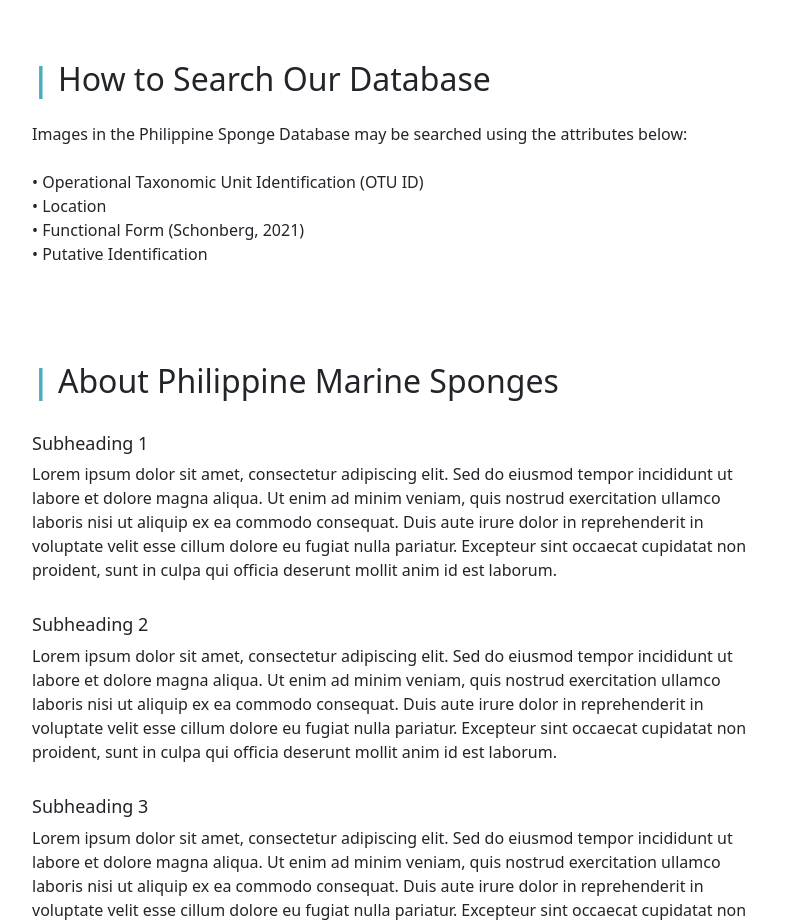
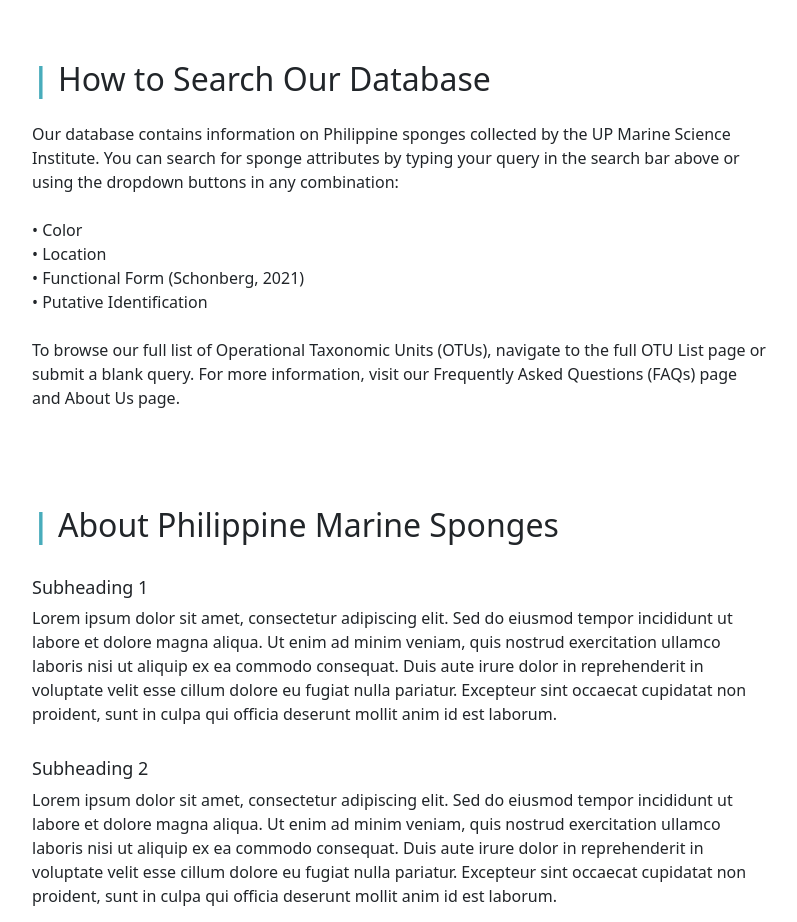
Before and after one commit to Geez-l/sponge-database, a Next.js app: page / in a window 1280 px wide. Shown: the part 860-1782 px from the top of the page, without its empty margins (240-1037 px from the left). Built offline with nearby package versions, Linux system fonts and the light colour scheme; no server answers.

Commit message:
about us layouting

```diff
--- a/src/app/components/homeCards.tsx
+++ b/src/app/components/homeCards.tsx
@@ -28,10 +28,11 @@
       <Card.Body>
         <Card.Title className='card-heading'><span className='title-bar'>|</span> How to Search Our Database</Card.Title>
         <Card.Text className='card-body-text'>
-          Images in the Philippine Sponge Database may be searched using the attributes below:
+          Our database contains information on Philippine sponges collected by the UP Marine Science Institute.
+          You can search for sponge attributes by typing your query in the search bar above or using the dropdown buttons in any combination:
           <br />
           <br />
-          • Operational Taxonomic Unit Identification (OTU ID)
+          • Color
           <br />
           • Location
           <br />
@@ -39,6 +40,9 @@
           <br />
           • Putative Identification
           <br />
+          <br />
+          To browse our full list of Operational Taxonomic Units (OTUs), navigate to the full OTU List page or submit a blank query.
+          For more information, visit our Frequently Asked Questions (FAQs) page and About Us page.
         </Card.Text>
       </Card.Body>
     </Card>
```
Also changed, not shown: src/app/about/page.tsx (+17 -6 lines), src/app/css/about.css (+9 -1 lines).
